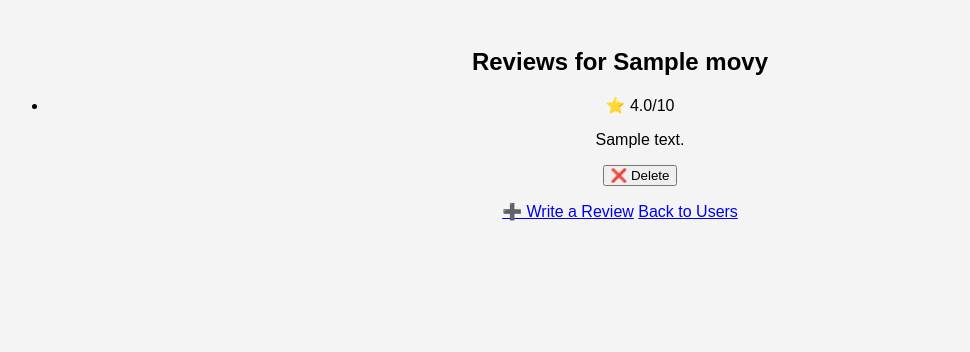
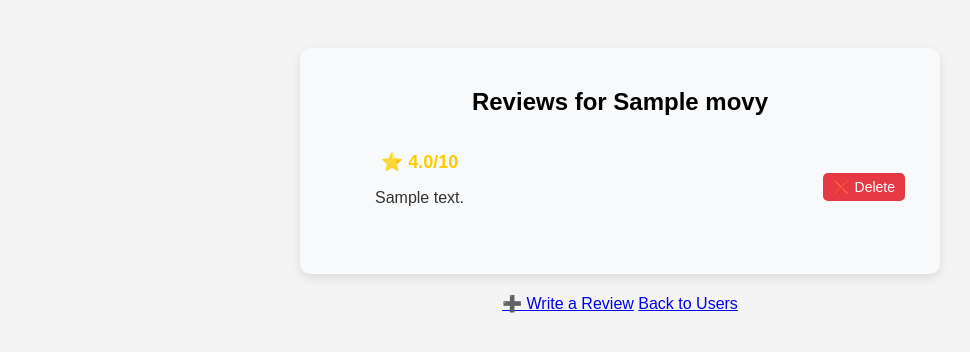
Before and after one commit to kehalit/moviweb_app, a Flask app: page /movies/1/reviews in a window 1280 px wide. Shown: the top 352 px of the page, without its empty margins (20-990 px from the left). Run offline with Flask 3, Linux system fonts and the light colour scheme; tables that the repository leaves empty hold one stand-in row (values such as "Sample post").

Commit message:
styling for review movies added

```diff
--- a/static/style.css
+++ b/static/style.css
@@ -162,3 +162,55 @@ body {
     color: #555;
     font-size: 16px;
 }
+
+/* Container Styling */
+.review-container {
+    max-width: 600px;
+    margin: 20px auto;
+    padding: 20px;
+    background: #f8f9fa;
+    border-radius: 10px;
+    box-shadow: 0px 4px 10px rgba(0, 0, 0, 0.1);
+}
+
+/* Review Items */
+.review-item {
+    padding: 15px;
+    border-bottom: 1px solid #ddd;
+    display: flex;
+    justify-content: space-between;
+    align-items: center;
+}
+
+.review-item:last-child {
+    border-bottom: none;
+}
+
+/* Review Text */
+.review-text {
+    font-size: 16px;
+    color: #333;
+}
+
+/* Rating Stars */
+.review-rating {
+    font-size: 18px;
+    color: #ffcc00;
+    font-weight: bold;
+}
+
+/* Delete Button */
+.delete-review-btn {
+    background: #e63946;
+    color: white;
+    border: none;
+    padding: 6px 10px;
+    border-radius: 5px;
+    cursor: pointer;
+    font-size: 14px;
+    transition: background 0.3s ease;
+}
+
+.delete-review-btn:hover {
+    background: #b02735;
+}
```
